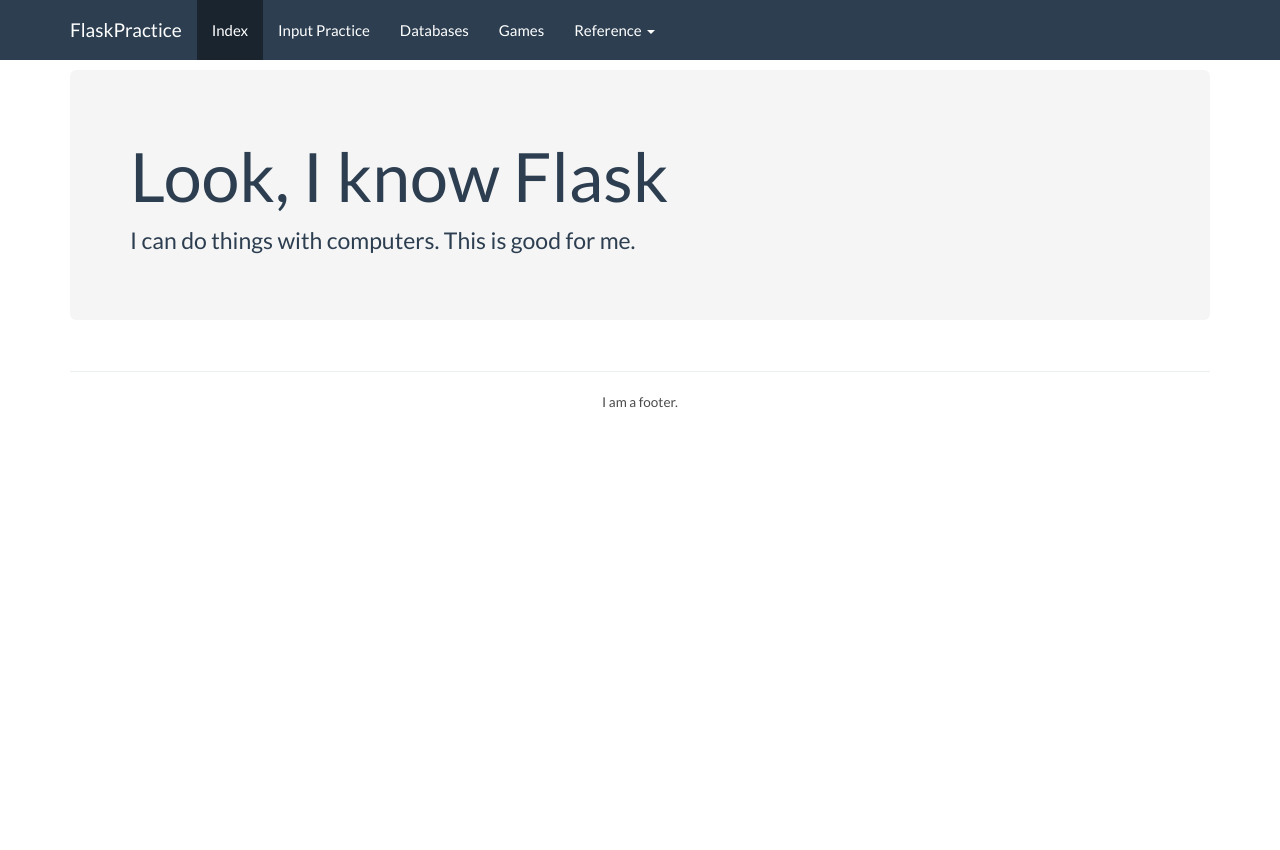
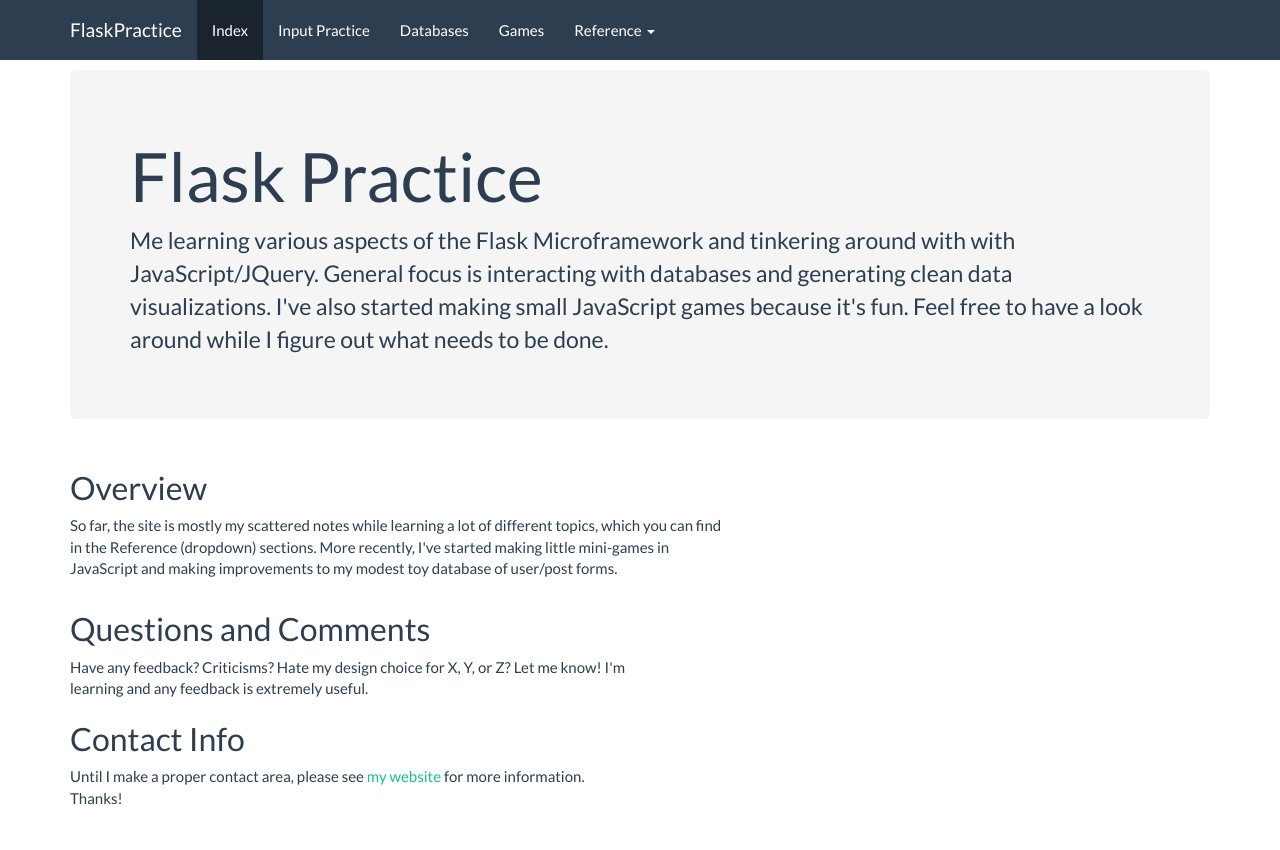
Before and after one commit to mckinziebrandon/FlaskPractice, a Flask app: page / in a window 1280 px wide. Before the commit the page ends 408 px from the top, so only its background shows below. Run offline with Flask 2, Linux system fonts and the light colour scheme; data comes from the database, SQL or seed files in the repository; some libraries are stand-ins or nearby versions.

Commit message:
Updated homepage with basic info of site contents.

```diff
--- a/app/templates/abstract_base.html
+++ b/app/templates/abstract_base.html
@@ -90,6 +90,7 @@ Misc. Notes:
 <script src="{{ url_for('static', filename='js/vendor/bootstrap.min.js') }}"></script>
 
 
+<!--
 <div class="container">
   <hr>
 <footer>
@@ -97,6 +98,7 @@ Misc. Notes:
       </p>
 </footer>
 </div>
+-->
 
 </body>
 </html>
--- a/app/templates/index.html
+++ b/app/templates/index.html
@@ -10,8 +10,38 @@
 {% block page_content %}
 
   <div class="jumbotron">
-    <h1>Look, I know Flask</h1>
-    <p>I can do things with computers. This is good for me.</p>
+    <h1>Flask Practice</h1>
+    <p>Me learning various aspects of the Flask Microframework and tinkering around with
+      with JavaScript/JQuery. General focus is interacting with databases and generating
+      clean data visualizations. I've also started making small JavaScript games because
+      it's fun. Feel free to have a look around while I figure out what needs to be done.
+    </p>
+  </div>
+
+  <div class="row">
+  <div class="col-sm-7">
+    <h2>Overview</h2>
+    <p>So far, the site is mostly my scattered notes while learning a lot of different topics,
+    which you can find in the Reference (dropdown) sections. More recently, I've started making
+      little mini-games in JavaScript and making improvements to my modest toy database of user/post forms.
+    </p>
+  </div>
+  </div>
+
+  <div class="row">
+  <div class="col-sm-6">
+    <h2>Questions and Comments</h2>
+    Have any feedback? Criticisms? Hate my design choice for X, Y, or Z? Let me know! I'm
+    learning and any feedback is extremely useful.
+  </div>
+  </div>
+
+  <div class="row">
+  <div class="col-sm-6">
+    <h2>Contact Info</h2>
+    <p>Until I make a proper contact area, please see
+      <a href="http://mckinziebrandon.me">my website</a> for more information. Thanks!</p>
+  </div>
   </div>
 
 
```
Also changed, not shown: app/templates/reference/canvas_reference.html (+4 -4 lines).
